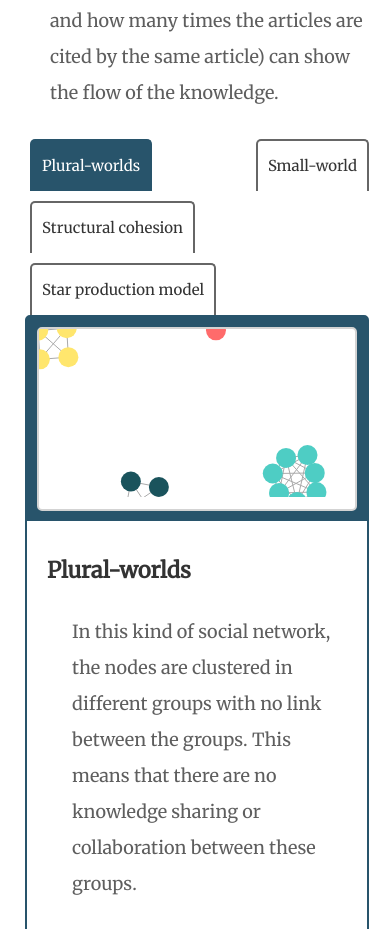
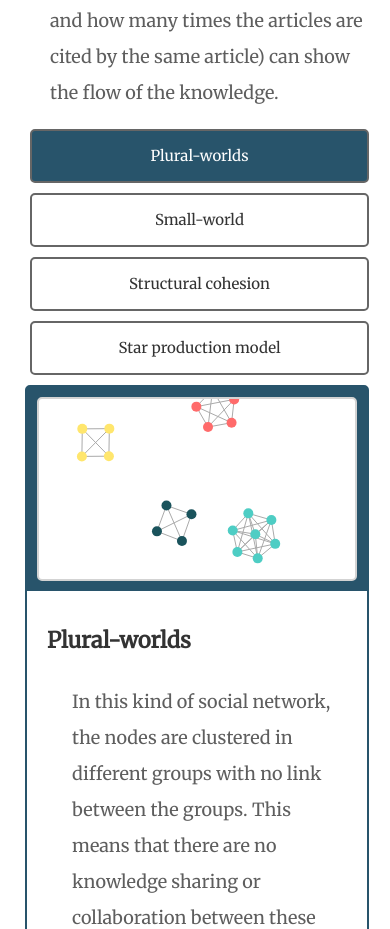
Before and after one commit to Y-JCheng/final, a plain HTML site: page sna.html in a window 390 px wide. Shown: the part 1660-2589 px from the top of the page. Drawn offline with nearby package versions, Linux system fonts and the light colour scheme.

Commit message:
Add files via upload

```diff
--- a/css/style.css
+++ b/css/style.css
@@ -668,6 +668,20 @@ footer{
     background-color: #28536B;
 }
 
+@media screen and (max-width:1100px){
+    .SNAbutton{
+        border: 2px solid #666666;
+        border-radius: 5px;
+        width: auto;
+        display: block;
+        text-align: center;
+        font-size: 15px;
+        margin: 10px 0 10px 5px;
+        padding: 10px;
+        cursor: pointer;
+    }
+}
+
 @media screen and (max-width:800px){
     .container{
         grid-template-rows: 10px auto auto auto auto auto auto auto;
--- a/js/sna.js
+++ b/js/sna.js
@@ -12,6 +12,15 @@ function readfile(filename) {
     document.getElementById("structural_cohesion_info").className = "SNAinfo";
     document.getElementById("star_info").className = "SNAinfo";
     document.getElementById(filename + "_info").className += " showinfo";
+
+    // Detect screen width
+    var radiusVal = 10,
+        strengthVal = -20;
+
+    if (window.innerWidth <= 900) {
+        radiusVal = 5
+        strengthVal = -10;
+    }
 
     // Clear svg
     document.getElementById("SNA").innerHTML = "";
@@ -46,7 +55,7 @@ function readfile(filename) {
             .data(data.nodes)
             .enter()
             .append("circle")
-            .attr("r", 10)
+            .attr("r", radiusVal)
             .style("fill", function (d) { return d.colour; })
 
         // Arrange forces
@@ -55,7 +64,7 @@ function readfile(filename) {
                 .id(function (d) { return d.id; })
                 .links(data.links)
                 )
-            .force("charge", d3.forceManyBody().strength(-20))
+            .force("charge", d3.forceManyBody().strength(strengthVal))
             .force("center", d3.forceCenter(width / 2, height / 2))
             .on("tick", ticking);
 
```
